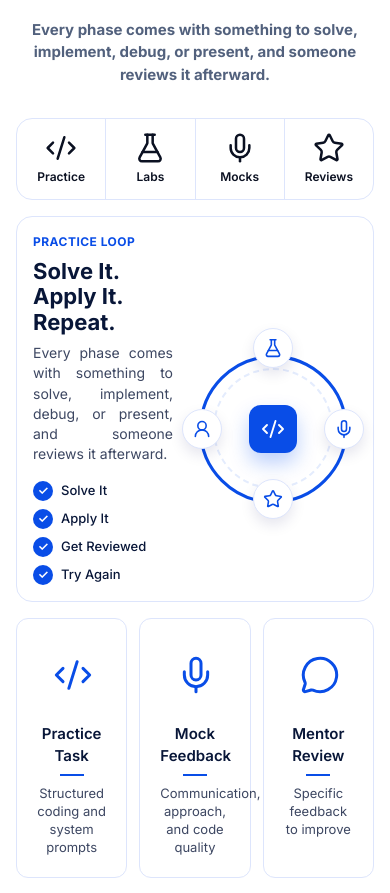
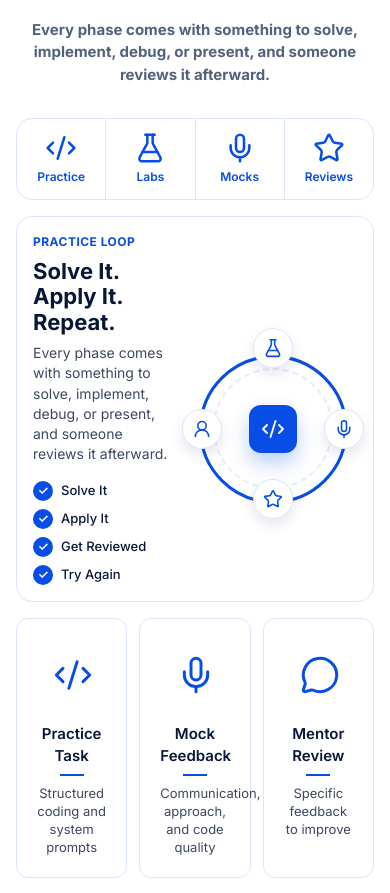
Before and after one commit to InterviewCall/AI-Proof-Engineering, a Next.js app: page / in a window 390 px wide. Shown: the part 8861-9754 px from the top of the page. Built offline with nearby package versions, Linux system fonts and the light colour scheme.

Commit message:
Fixed Mobile

```diff
--- a/src/components/Sections/PracticeSystem/MobileLoopCard.tsx
+++ b/src/components/Sections/PracticeSystem/MobileLoopCard.tsx
@@ -53,7 +53,7 @@ const MobileLoopCard: FC = () => {
                         className="
                             mt-2
                             max-w-[220px]
-                            text-justify
+                            text-left
                             text-[14px]
                             leading-[1.45]
                             text-(--practice-section-card-text)
--- a/src/components/Sections/PracticeSystem/MobilePracticeTabs.tsx
+++ b/src/components/Sections/PracticeSystem/MobilePracticeTabs.tsx
@@ -42,7 +42,7 @@ const MobilePracticeTabs: FC<MobilePracticeTabsProps> = ({
                             text-[12px]
                             font-semibold
                             whitespace-nowrap
-                            text-blue
+                            text-(--color-brand-700)
                             ${
                                 tab.id !== "reviews"
                                     ? "border-r border-(--practice-section-board-border)"
--- a/src/components/Sections/StructuredJourney/StructuredJourneySection.tsx
+++ b/src/components/Sections/StructuredJourney/StructuredJourneySection.tsx
@@ -417,7 +417,7 @@ const StructuredJourneySection: FC = () => {
                             aria-hidden="true"
                             className="
                                 absolute
-                                left-7.5
+                                left-[25px]
                                 top-7
                                 bottom-8
                                 w-px
```
